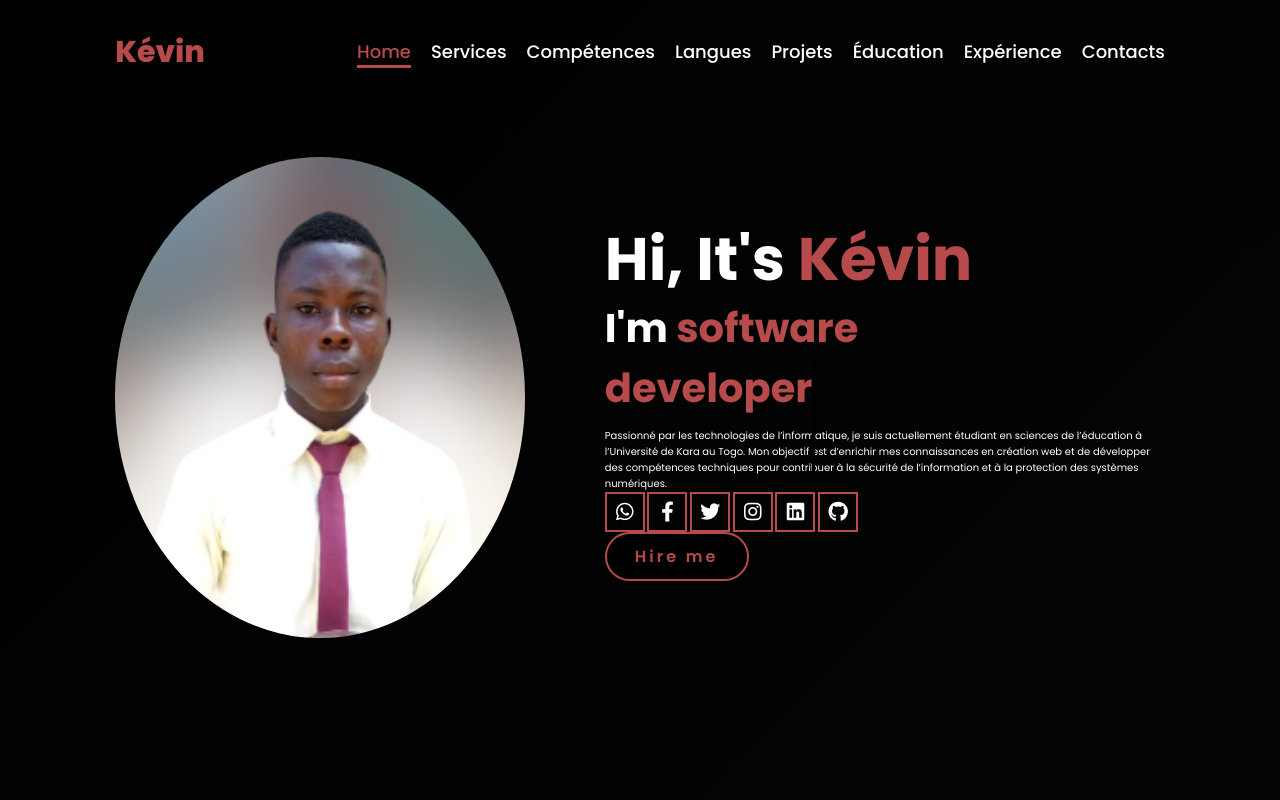
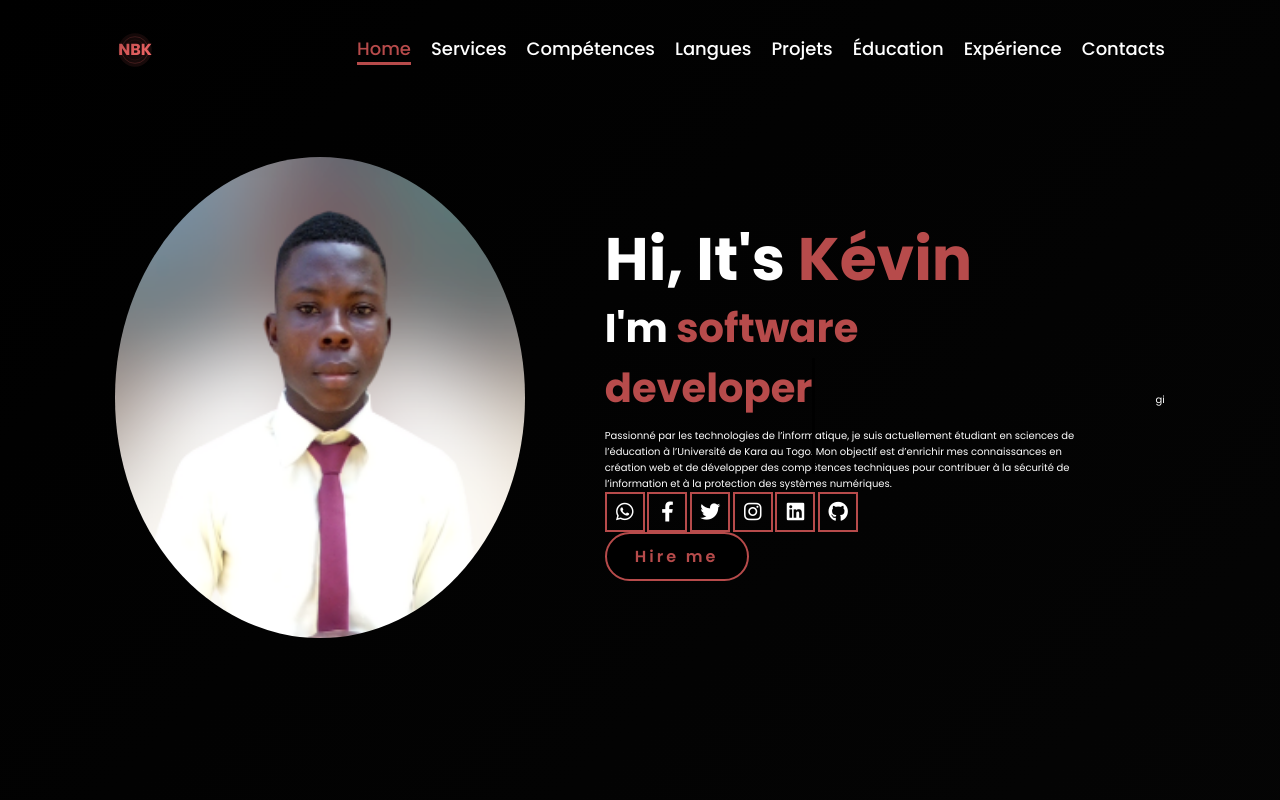
Before and after one commit to kevinNDJA/kevin_portfolio, a plain HTML site: page index.html in a window 1280 px wide. Shown: the top 800 px of the page. Drawn offline with Linux system fonts and the light colour scheme.

Commit message:
Add custom NBK logo to header

```diff
--- a/index.html
+++ b/index.html
@@ -31,7 +31,20 @@
             <span></span>
             <span></span>
         </div>
-        <a href="#" class="logo">Kévin</a>
+        <a href="#" class="logo">
+            <svg width="80" height="40" viewBox="0 0 120 60" xmlns="http://www.w3.org/2000/svg">
+                <defs>
+                    <linearGradient id="logoGradient" x1="0%" y1="0%" x2="100%" y2="100%">
+                        <stop offset="0%" style="stop-color:#b74b4b;stop-opacity:1" />
+                        <stop offset="100%" style="stop-color:#ff6b6b;stop-opacity:1" />
+                    </linearGradient>
+                </defs>
+                <circle cx="30" cy="30" r="25" fill="url(#logoGradient)" opacity="0.1"/>
+                <text x="30" y="38" font-family="Arial, sans-serif" font-size="24" font-weight="bold" fill="url(#logoGradient)" text-anchor="middle">NBK</text>
+                <circle cx="30" cy="30" r="20" fill="none" stroke="url(#logoGradient)" stroke-width="1" opacity="0.3"/>
+                <circle cx="30" cy="30" r="15" fill="none" stroke="url(#logoGradient)" stroke-width="0.5" opacity="0.2"/>
+            </svg>
+        </a>
 
         <nav>
             <a href="#home" class="active">Home</a>
@@ -61,7 +74,7 @@
                 <a href="https://github.com/repos"><i class="fa-brands fa-github"></i></a>
             </div>
             <a href="#" class="btn">Hire me</a>
-        </div>
+        </div>gi
     </section>
 
     <section id="services" class="services">
--- a/style.css
+++ b/style.css
@@ -38,11 +38,20 @@
 }
 
 .logo{
-    font-size: 3rem;
-    color: #b74b4b;
-    font-weight: 800;
+    display: flex;
+    align-items: center;
     cursor: pointer;
-    transition: 05s ease;
+    transition: 0.3s ease;
+}
+
+.logo svg {
+    width: 80px;
+    height: 40px;
+    transition: 0.3s ease;
+}
+
+.logo:hover svg {
+    transform: scale(1.05);
 }
 
 .hamburger {
```
Also changed, not shown: logo.svg (added).
